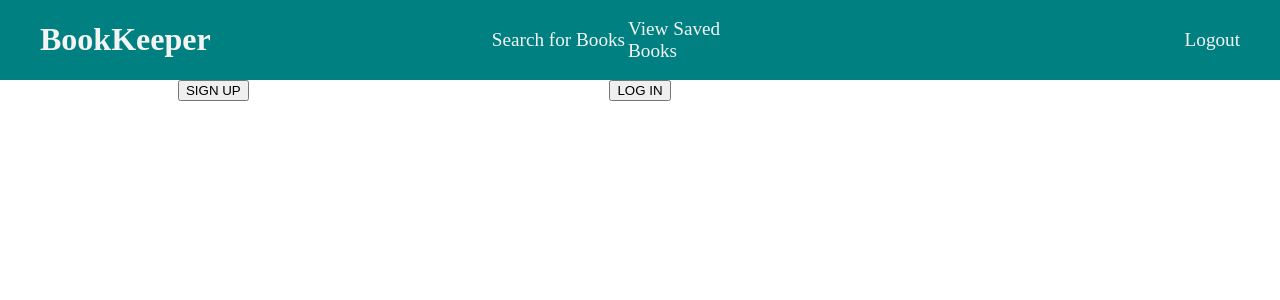
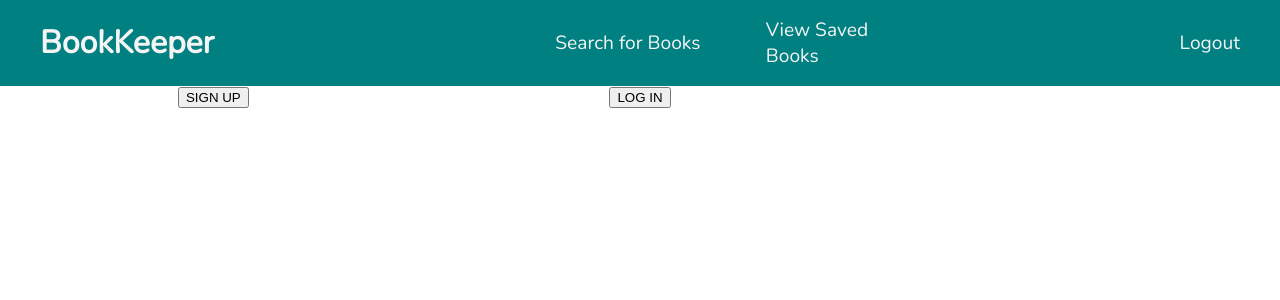
Before and after one commit to jameygronewald/bookKeeper, a React (Create React App) app in the folder client/: page / in a window 1280 px wide. Shown: the top 300 px of the page. Built offline with nearby package versions, Linux system fonts and the light colour scheme; the HTML template or start-up script is replaced by a standard one.

Commit message:
added better font and  respaced nav links

```diff
--- a/client/public/index.html
+++ b/client/public/index.html
@@ -3,6 +3,7 @@
   <head>
     <meta charset="utf-8" />
     <meta name="viewport" content="width=device-width, initial-scale=1" />
+    <link href="https://fonts.googleapis.com/css2?family=Nunito&display=swap" rel="stylesheet">
     <title>BookKeeper</title>
   </head>
   <body>
--- a/client/src/App.css
+++ b/client/src/App.css
@@ -2,6 +2,7 @@
     height: 100%;
     margin: 0;
     color: #222;
+    font-family: 'Nunito', sans-serif;
 }
 
 .navRow {
@@ -13,7 +14,7 @@
 }
 
 .navLinkSearch {
-    grid-column: 4;
+    grid-column: 4 / 6;
     justify-self: center;
     align-self: center;
     text-decoration: none;
@@ -22,7 +23,7 @@
 }
 
 .navLinkSaved {
-    grid-column: 5;
+    grid-column: 6;
     justify-self: center;
     align-self: center;
     text-decoration: none;
```
